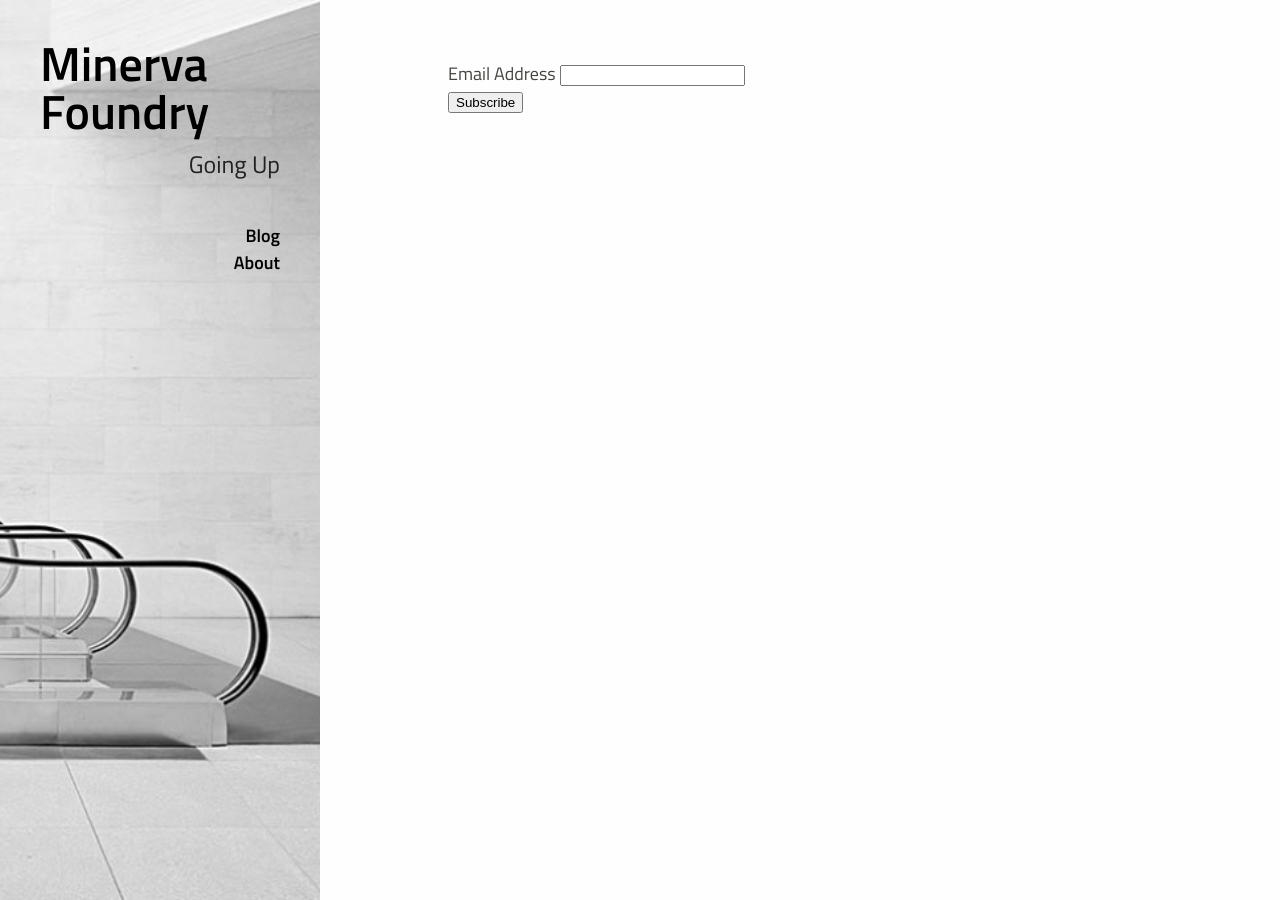
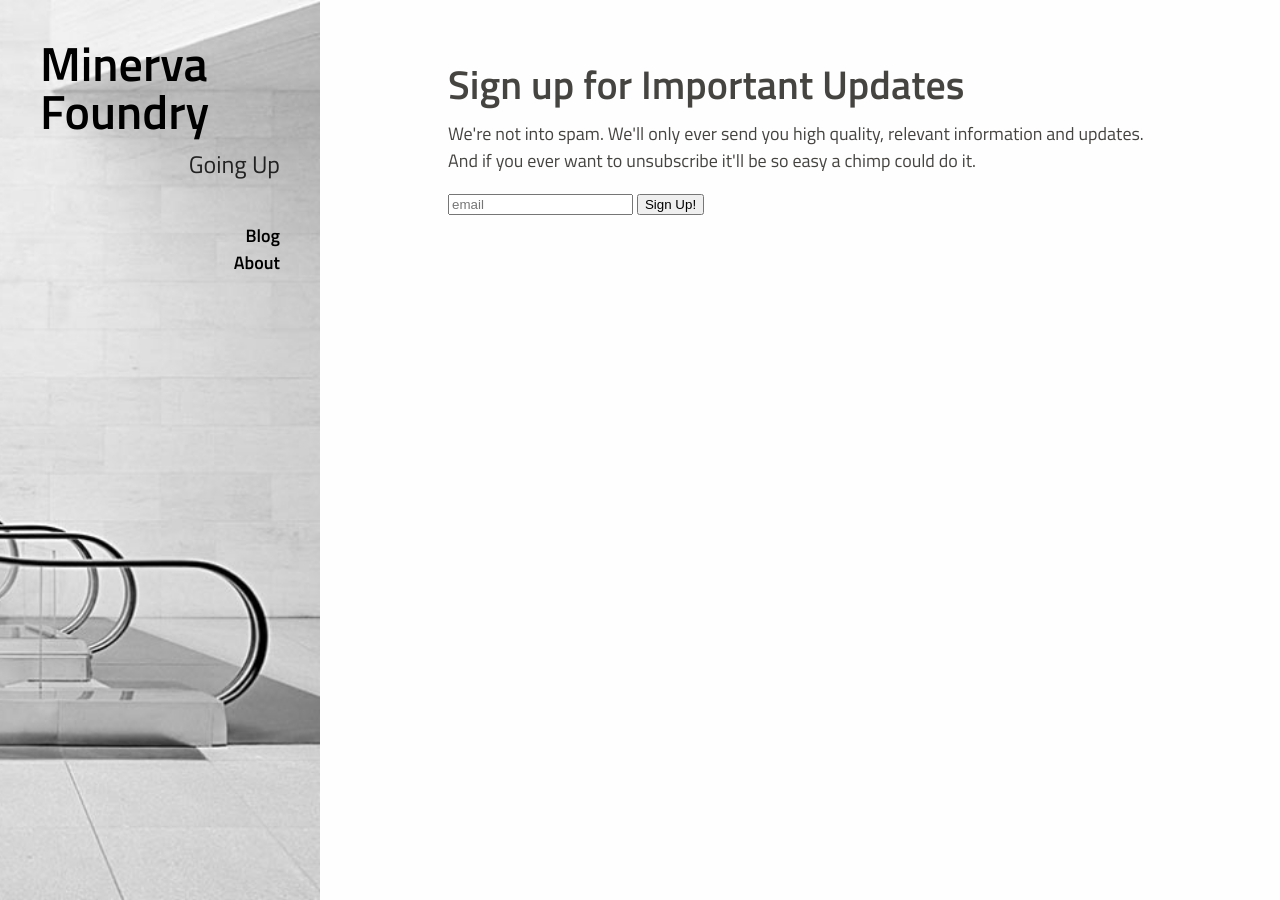
Before and after one commit to minervafoundry/minervafoundry.github.io, a Jekyll site: the page built from newsletter/index.html, in a window 1280 px wide. Built offline with Jekyll 4.4.1, drawn with Linux system fonts in a browser that asks for light colours; Markdown is read by kramdown in place of the engine named in the settings.

Commit message:
v1.1 newsletter page

```diff
--- a/newsletter/index.html
+++ b/newsletter/index.html
@@ -1,22 +1,20 @@
 ---
 layout: default
+class: newsletter
 ---
 
-<!-- Begin MailChimp Signup Form -->
-<div id="mc_embed_signup">
+<h1>Sign up for Important Updates</h1>
+
+<p>We're not into spam. We'll only ever send you high quality, relevant information and updates. And if you ever want to unsubscribe it'll be so easy a chimp could do it.</p>
+
+<!-- MailChimp Signup Form -->
 <form action="http://MinervaFoundry.us3.list-manage1.com/subscribe/post?u=79fcdcea363aa6936896b7fc2&amp;id=c3fc426d76" method="post" id="mc-embedded-subscribe-form" name="mc-embedded-subscribe-form" class="validate" target="_blank" novalidate>
+  <!-- for the lousy bots -->
+  <div class="response" id="mce-error-response" style="display:none"></div>
+  <div class="response" id="mce-success-response" style="display:none"></div>
+  <div style="position: absolute; left: -5000px;"><input type="text" name="b_79fcdcea363aa6936896b7fc2_c3fc426d76" value=""></div>
 
-<div class="mc-field-group">
-  <label for="mce-EMAIL">Email Address </label>
-  <input type="email" value="" name="EMAIL" class="required email" id="mce-EMAIL">
-</div>
-  <div id="mce-responses" class="clear">
-    <div class="response" id="mce-error-response" style="display:none"></div>
-    <div class="response" id="mce-success-response" style="display:none"></div>
-  </div>    <!-- real people should not fill this in and expect good things - do not remove this or risk form bot signups-->
-    <div style="position: absolute; left: -5000px;"><input type="text" name="b_79fcdcea363aa6936896b7fc2_c3fc426d76" value=""></div>
-  <div class="clear"><input type="submit" value="Subscribe" name="subscribe" id="mc-embedded-subscribe" class="button"></div>
+  <!-- for the decent humans -->
+  <input placeholder="email" type="email" value="" name="EMAIL" class="required email" id="mce-EMAIL">
+  <button type="submit" value="Subscribe" name="subscribe" id="mc-embedded-subscribe" class="button">Sign Up!</button>
 </form>
-</div>
-
-<!--End mc_embed_signup-->
```
